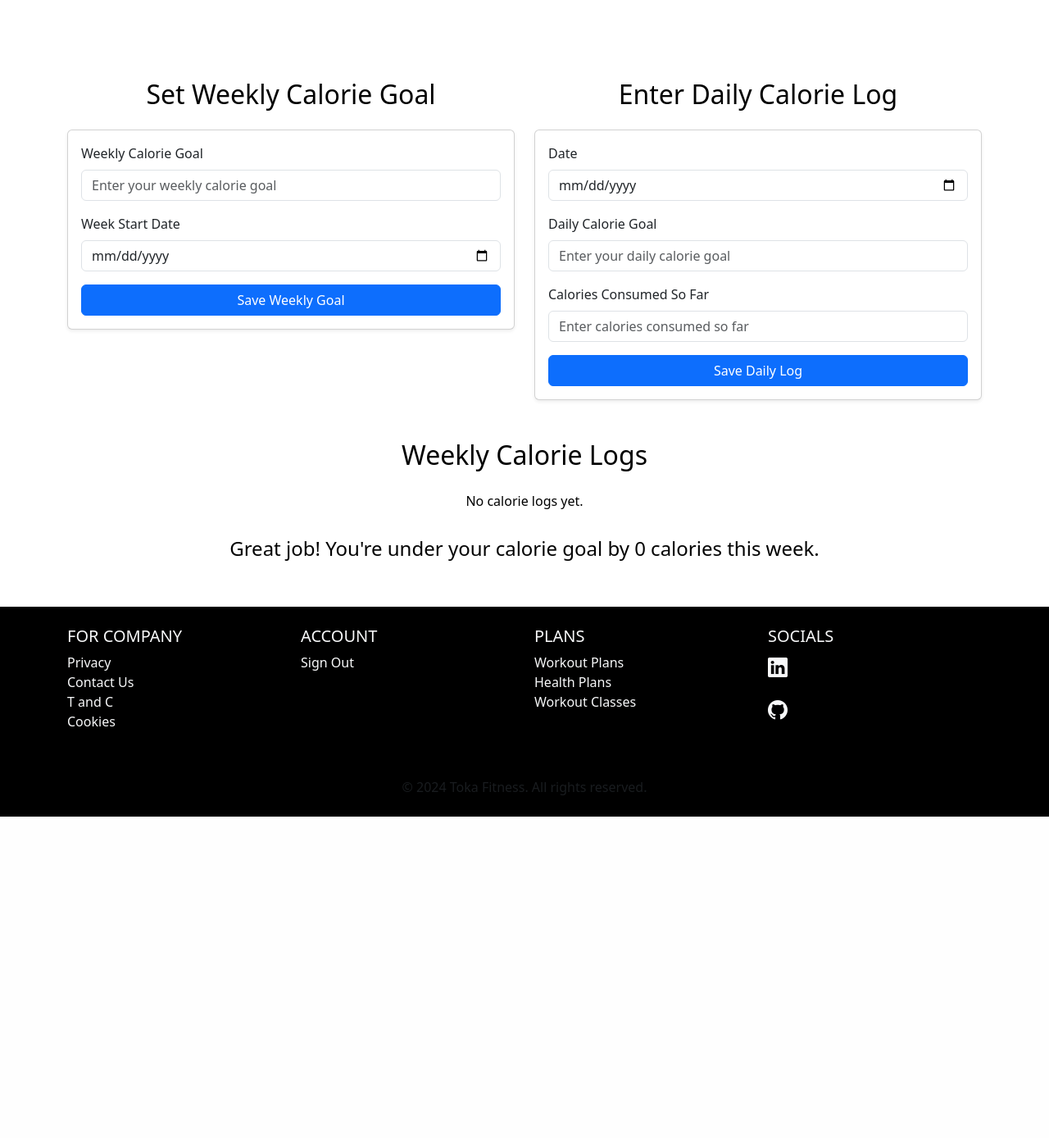
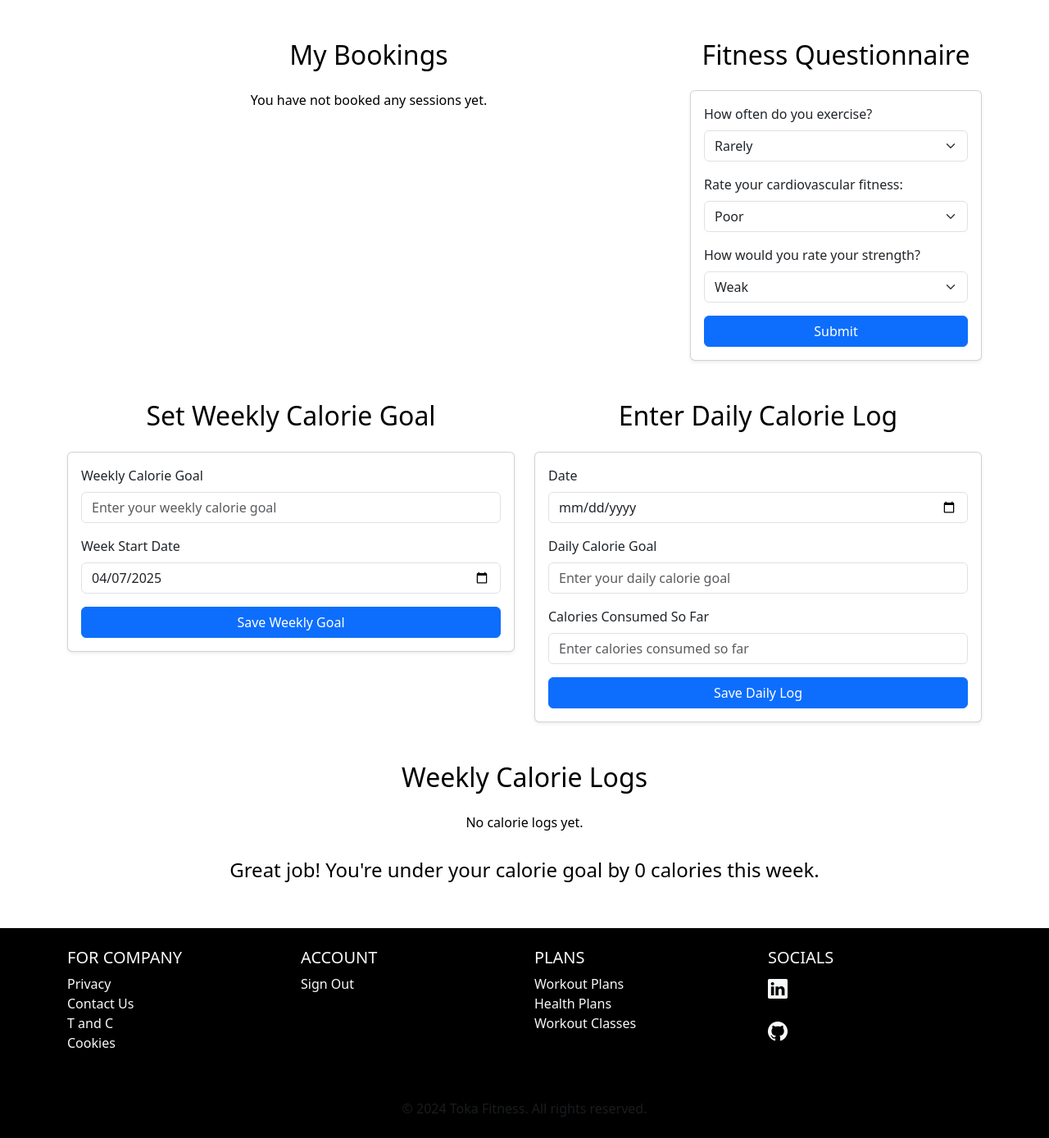
Before and after one commit to b0ssbota/toka3, a Django app: page /dashboard/ in a window 1280 px wide. Shown: the part 108-1496 px from the top of the page at 82% size. Before the commit the page ends 1104 px from the top, so only its background shows below. Run offline with Django 5.2, Linux system fonts and the light colour scheme; the visitor is signed in with stand-in values (Sample User, id 1); data that the repository does not hold is empty; some libraries are stand-ins or nearby versions.

Commit message:
added questionairte to dashbaord

```diff
--- a/toka/templates/dashboard.html
+++ b/toka/templates/dashboard.html
@@ -3,10 +3,106 @@
 {% block content %}
 <section class="py-5">
   <div class="container">
-    <!-- Your existing Bookings and Fitness Questionnaire sections go here... -->
+    <!-- Bookings Section -->
+    <div class="row">
+      <div class="col-md-8">
+        <h2 class="text-center mb-4">My Bookings</h2>
+        {% if bookings %}
+          <div class="card shadow-sm">
+            <div class="card-body p-0">
+              <div class="table-responsive">
+                <table class="table table-hover table-bordered mb-0">
+                  <thead class="table-dark">
+                    <tr>
+                      <th class="text-center">Date</th>
+                      <th class="text-center">Time</th>
+                      <th class="text-center">Facility</th>
+                      <th class="text-center">Location</th>
+                      <th class="text-center">Additional Info</th>
+                      <th class="text-center">Action</th>
+                    </tr>
+                  </thead>
+                  <tbody>
+                    {% for booking in bookings %}
+                    <tr>
+                      <td class="text-center">{{ booking.date|date:"M d, Y" }}</td>
+                      <td class="text-center">{{ booking.time|time:"H:i" }}</td>
+                      <td class="text-center">{{ booking.facility_type }}</td>
+                      <td class="text-center">{{ booking.location }}</td>
+                      <td>{{ booking.additional_info|default:"N/A" }}</td>
+                      <td class="text-center">
+                        <form method="post" action="{% url 'cancel_booking' booking.id %}">
+                          {% csrf_token %}
+                          <button type="submit" class="btn btn-danger btn-sm">Cancel</button>
+                        </form>
+                      </td>
+                    </tr>
+                    {% endfor %}
+                  </tbody>
+                </table>
+              </div>
+            </div>
+          </div>
+        {% else %}
+          <p class="text-center">You have not booked any sessions yet.</p>
+        {% endif %}
+      </div>
 
-    <!-- Weekly Calorie Goal Section -->
+      <!-- Fitness Questionnaire Section -->
+      <div class="col-md-4">
+        <h2 class="text-center mb-4">Fitness Questionnaire</h2>
+        <div class="card shadow-sm">
+          <div class="card-body">
+            <form method="post" action="{% url 'dashboard' %}">
+              {% csrf_token %}
+              <!-- No hidden action input here so that it's processed as a fitness form -->
+              <div class="mb-3">
+                <label for="question1" class="form-label">How often do you exercise?</label>
+                <select class="form-select" id="question1" name="question1">
+                  <option value="0">Rarely</option>
+                  <option value="1">1-2 times per week</option>
+                  <option value="2">3-4 times per week</option>
+                  <option value="3">5 or more times per week</option>
+                </select>
+              </div>
+              <div class="mb-3">
+                <label for="question2" class="form-label">Rate your cardiovascular fitness:</label>
+                <select class="form-select" id="question2" name="question2">
+                  <option value="0">Poor</option>
+                  <option value="1">Below Average</option>
+                  <option value="2">Average</option>
+                  <option value="3">Above Average</option>
+                </select>
+              </div>
+              <div class="mb-3">
+                <label for="question3" class="form-label">How would you rate your strength?</label>
+                <select class="form-select" id="question3" name="question3">
+                  <option value="0">Weak</option>
+                  <option value="1">Below Average</option>
+                  <option value="2">Average</option>
+                  <option value="3">Strong</option>
+                </select>
+              </div>
+              <div class="d-grid">
+                <button type="submit" class="btn btn-primary">Submit</button>
+              </div>
+            </form>
+
+            {% if fitness_result %}
+              <div class="mt-4 text-center">
+                <h4>Your Fitness Level: {{ fitness_result.level }}</h4>
+                <p>{{ fitness_result.message }}</p>
+                <a href="{% url 'retake_fitness_questionnaire' %}" class="btn btn-secondary">Retake</a>
+              </div>
+            {% endif %}
+          </div>
+        </div>
+      </div>
+    </div>
+
+    <!-- Calorie Goal & Daily Log Section -->
     <div class="row mt-5">
+      <!-- Weekly Calorie Goal Form -->
       <div class="col-md-6">
         <h2 class="text-center mb-4">Set Weekly Calorie Goal</h2>
         <div class="card shadow-sm">
@@ -35,7 +131,7 @@
         </div>
       </div>
 
-      <!-- Daily Calorie Log Entry Section -->
+      <!-- Daily Calorie Log Entry Form -->
       <div class="col-md-6">
         <h2 class="text-center mb-4">Enter Daily Calorie Log</h2>
         <div class="card shadow-sm">
--- a/toka/views.py
+++ b/toka/views.py
@@ -417,26 +417,22 @@ def cancel_booking(request, booking_id):
 
 @login_required
 def dashboard(request):
-    # Your existing bookings and fitness questionnaire processing...
+    # --- Existing Booking Code ---
     bookings = FacilityBooking.objects.filter(user=request.user).order_by('-date', '-time')
     fitness_result = None
-    # (Assume your fitness questionnaire code remains here)
 
-    # Process additional POST actions for calorie goals & logs
     if request.method == "POST":
         action = request.POST.get('action')
         if action == 'weekly_goal':
-            # Process weekly calorie goal form
+            # Process weekly calorie goal form.
             try:
                 weekly_goal = float(request.POST.get('weekly_goal'))
                 week_start_input = request.POST.get('week_start')
                 if week_start_input:
                     week_start = datetime.strptime(week_start_input, '%Y-%m-%d').date()
                 else:
-                    # Default: use Monday of current week
                     today = date.today()
                     week_start = today - timedelta(days=today.weekday())
-                # Update or create the weekly goal for that week
                 WeeklyCalorieGoal.objects.update_or_create(
                     user=request.user,
                     week_start=week_start,
@@ -446,25 +442,28 @@ def dashboard(request):
                 pass
 
         elif action == 'daily_log':
-            # Process daily calorie log entry form
+            # Process daily calorie log entry form.
             try:
-                date_str = request.POST.get('log_date')
-                if date_str:
-                    log_date = datetime.strptime(date_str, '%Y-%m-%d').date()
+                log_date_str = request.POST.get('log_date')
+                if log_date_str:
+                    log_date = datetime.strptime(log_date_str, '%Y-%m-%d').date()
                 else:
                     log_date = date.today()
                 calorie_goal = float(request.POST.get('calorie_goal'))
                 calories_consumed = float(request.POST.get('calories_consumed', 0))
 
-                # For today, use time-based prediction; for past dates, assume final values.
+                # For today's log, compute a time-based predicted value.
                 if log_date == date.today():
                     now = datetime.now()
                     start_of_day = datetime.combine(date.today(), time.min)
                     hours_elapsed = (now - start_of_day).seconds / 3600.0
-                    predicted_total = (calories_consumed if hours_elapsed == 0
-                                       else (calories_consumed / hours_elapsed) * 24)
+                    if hours_elapsed == 0:
+                        predicted_total = calories_consumed
+                    else:
+                        predicted_total = (calories_consumed / hours_elapsed) * 24
                 else:
                     predicted_total = calories_consumed
+
                 calorie_diff = calorie_goal - predicted_total
 
                 CalorieLog.objects.update_or_create(
@@ -474,14 +473,14 @@ def dashboard(request):
                         'calorie_goal': calorie_goal,
                         'calories_consumed': calories_consumed,
                         'predicted': predicted_total,
-                        'difference': calorie_diff,
+                        'difference': calorie_diff
                     }
                 )
             except ValueError:
                 pass
 
         elif action == 'delete_log':
-            # Delete a daily calorie log entry
+            # Delete a daily log entry.
             log_id = request.POST.get('log_id')
             try:
                 log = CalorieLog.objects.get(id=log_id, user=request.user)
@@ -490,7 +489,7 @@ def dashboard(request):
                 pass
 
         else:
-            # Process fitness questionnaire (if action not specified, assume fitness form)
+            # Process the fitness questionnaire submission.
             try:
                 question1 = int(request.POST.get('question1', 0))
                 question2 = int(request.POST.get('question2', 0))
@@ -508,28 +507,30 @@ def dashboard(request):
             else:
                 level = "Advanced"
                 message = "Great job! You are in excellent shape. Maintain your workout regimen."
+
             fitness_result = FitnessAssessment.objects.create(
                 user=request.user,
                 level=level,
                 message=message,
                 total_score=total_score
             )
-
     else:
-        # GET: retrieve the most recent fitness result
         fitness_result = FitnessAssessment.objects.filter(user=request.user).order_by('-created_at').first()
 
-    # Get all calorie logs for the user (you could filter by a date range if desired)
+    # --- Calorie Log & Weekly Goal Processing ---
     all_logs = CalorieLog.objects.filter(user=request.user).order_by('date')
-    # Group logs by week (using Monday as the week start)
     weekly_logs = defaultdict(list)
     for log in all_logs:
         week_start = log.date - timedelta(days=log.date.weekday())
         weekly_logs[week_start].append(log)
 
-    # Compute current week status (for display)
     today = date.today()
     current_week_start = today - timedelta(days=today.weekday())
+    try:
+        current_week_goal = WeeklyCalorieGoal.objects.get(user=request.user, week_start=current_week_start)
+    except WeeklyCalorieGoal.DoesNotExist:
+        current_week_goal = None
+
     current_week_logs = weekly_logs.get(current_week_start, [])
     total_weekly_diff = sum(log.difference for log in current_week_logs)
     if total_weekly_diff >= 0:
@@ -537,18 +538,13 @@ def dashboard(request):
     else:
         weekly_status = f"You've exceeded your calorie goal by {abs(round(total_weekly_diff))} calories this week."
 
-    # Try to get the weekly goal for the current week (if set)
-    try:
-        current_week_goal = WeeklyCalorieGoal.objects.get(user=request.user, week_start=current_week_start)
-    except WeeklyCalorieGoal.DoesNotExist:
-        current_week_goal = None
-
     context = {
         'bookings': bookings,
         'fitness_result': fitness_result,
-        'weekly_logs': dict(weekly_logs),  # convert defaultdict to dict for template iteration
+        'weekly_logs': dict(weekly_logs),  # convert defaultdict to dict
         'weekly_status': weekly_status,
         'current_week_goal': current_week_goal,
+        'today': today,
     }
     return render(request, 'dashboard.html', context)
 
```
